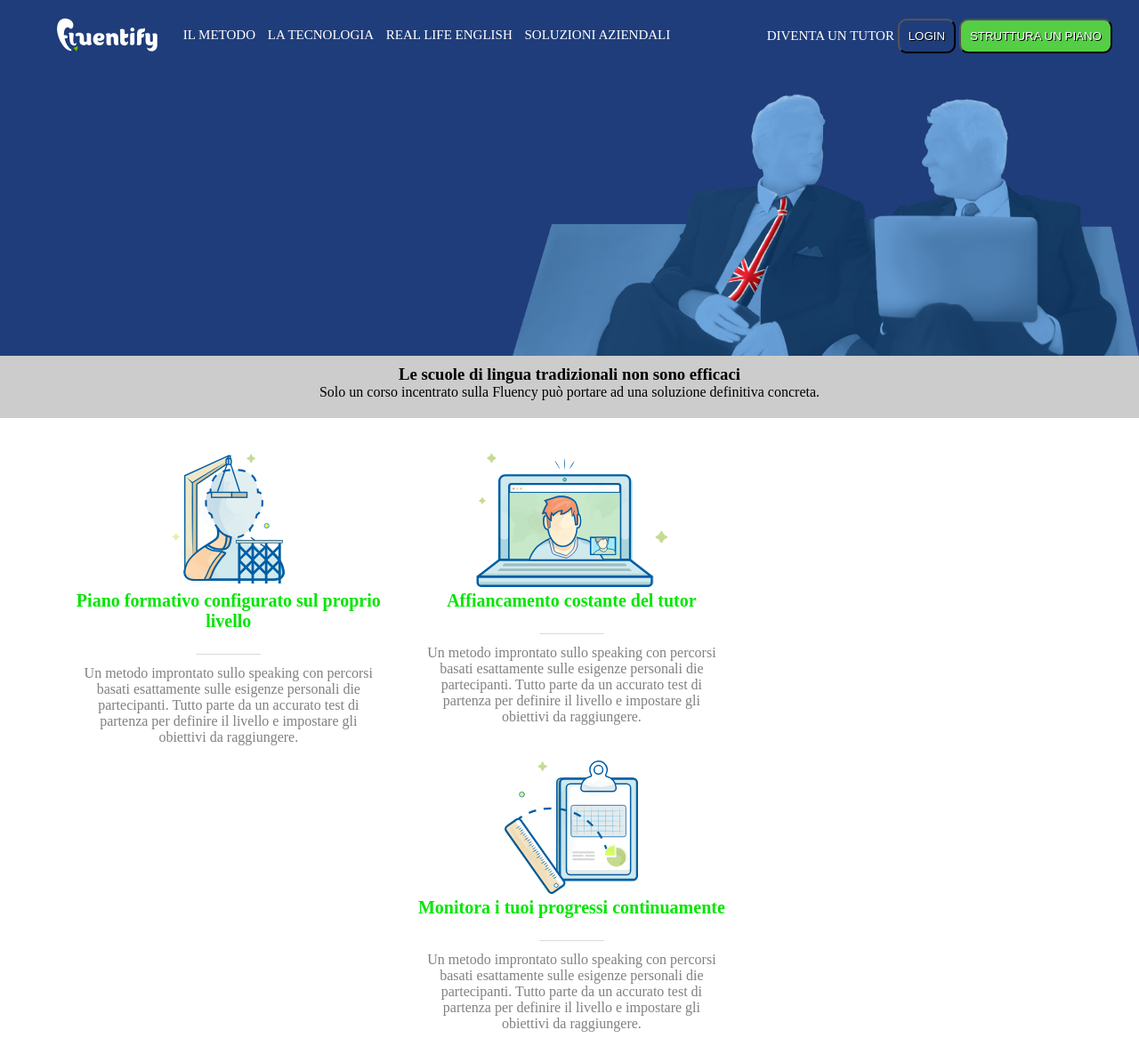
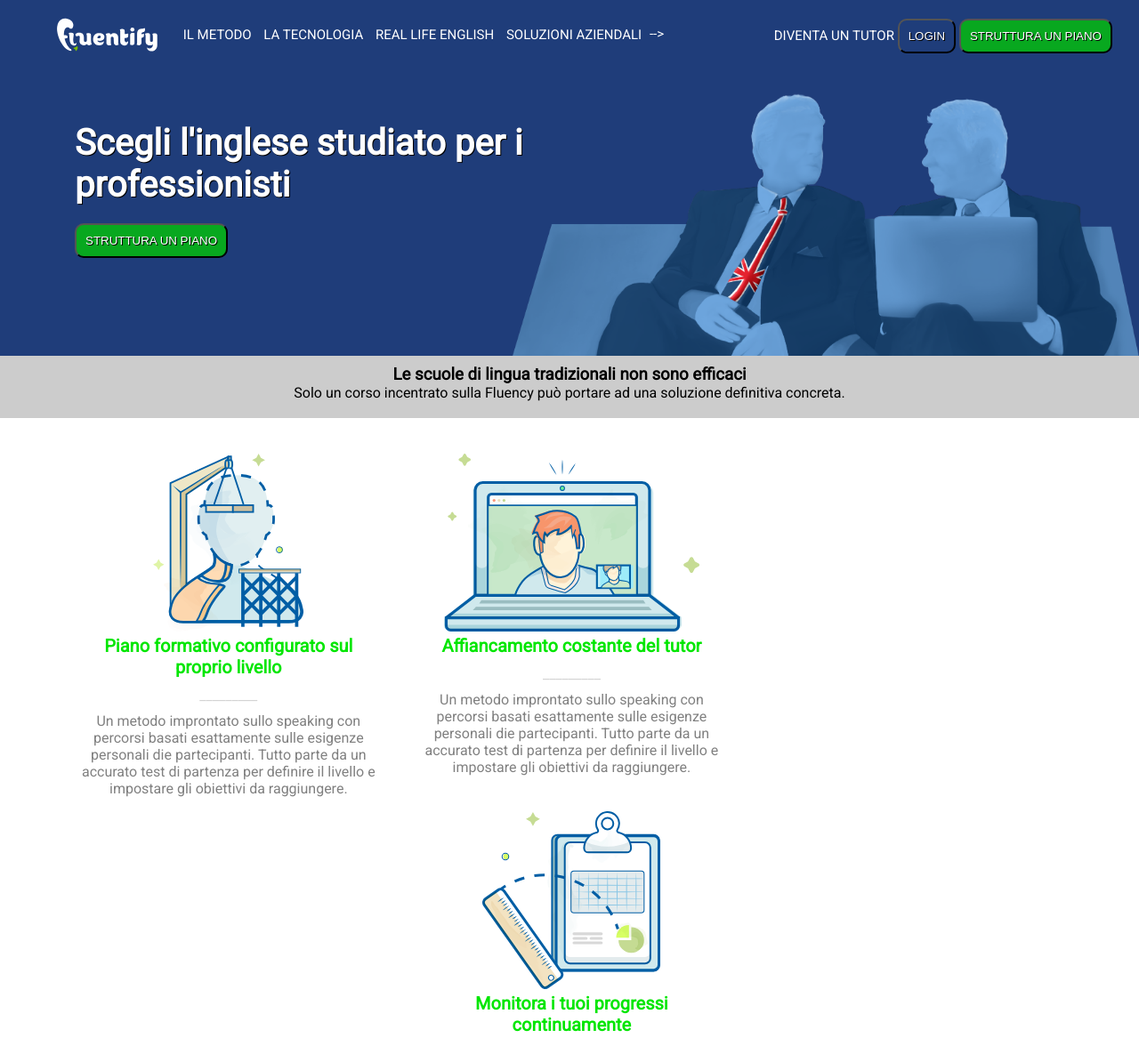
Before and after one commit to deivh/htmlcss-fluentify, a plain HTML site: page index.html in a window 1280 px wide. Shown: the top 1167 px of the page at 89% size. Drawn offline with Linux system fonts and the light colour scheme.

Commit message:
added title in the header and font change
i forgot to add the title :), and i fixed the font

```diff
--- a/css/main.css
+++ b/css/main.css
@@ -1,4 +1,4 @@
-@import url('https://fonts.googleapis.com/css2?family=Roboto:wght@300&display=swap');
+@import url('https://fonts.googleapis.com/css2?family=Roboto&display=swap');
 
 /* regole generiche di pagina */
 
@@ -11,7 +11,7 @@
 /* regole header intestazione */
 
 body {
-  font-style: 'Roboto', sans-serif;
+  font-family: 'Roboto', sans-serif;
 }
 
 header nav img {
@@ -77,7 +77,20 @@ button.login {
 }
 
 button.cta {
-background-color: rgba(102, 255, 51, 0.75);
+background-color: rgba(0, 204, 0, 0.75);
+}
+
+.page-title {
+  width:40%;
+  position: absolute;
+  bottom: 20%;
+  left: 5%;
+  margin: 0 0 30px 20px;
+}
+h1 {
+  margin-bottom: 20px;
+  font-size: 40px;
+  text-shadow: 1px 1px black;
 }
 
 /* regole main corpo centrale */
@@ -100,7 +113,7 @@ main {
   padding-top: 10px;
 }
 
-/* regole row */
+/* regole prima row */
 
 
 .row {
@@ -113,15 +126,15 @@ main {
   clear: both;
 }
 
-.cell {
+.cell-fr {
   float: left;
   margin: 20px ;
   width: 30%;
   text-align: center;
 }
-.cell img{
+.cell-fr img{
   width:auto;
-  height: 150px;;
+  height: 200px;;
 }
 
 .underline {
@@ -129,13 +142,36 @@ main {
   color: lightgrey;
 }
 
-.cell h4 {
+.cell-fr h4 {
   font-size: 20px;
   color: #00e600;
 }
 
-.cell p {
+.cell-fr p {
   color: grey;
+}
+
+/* .underline-cont {
+  width: 10%;
+  padding: 10px;
+  margin: auto;
+  text-align: center;
+} */
+
+.horizontal-rule {
+  width:90%;
+  margin: auto;
+  color: grey;
+}
+/* regole seconda row */
+
+.cell-sr {
+  float: left;
+  width: 40%;
+}
+.cell-sr img {
+  height: 500px;
+  width: auto;
 }
 /* regole footer */
 footer {
--- a/index.html
+++ b/index.html
@@ -29,7 +29,10 @@
         <button type="button" name="button" class="cta">STRUTTURA UN PIANO</button>
       </nav>
 
-      <!-- <div class="jumbotron">
+      <div class="page-title">
+        <h1>Scegli l'inglese studiato per i professionisti</h1>
+        <button type="button" name="button" class="cta">STRUTTURA UN PIANO</button>
+      </div>
 
       </div> -->
 
@@ -54,36 +57,49 @@
 
         <div class="row">
 
-          <div class="cell">
+          <div class="cell-fr">
               <img src="img/profile.svg" alt="immagine stilizzata di un volto umano realizzata usando strumenti edili">
             <h4>Piano formativo configurato sul proprio livello</h4>
+            <div class="underline"> _________</div>
+
+            <!-- metodo alternativo per la linea tra titolo e paragrafo -->
+            <!-- <div class="underline-cont"> <hr> </div> -->
+
+            <p>Un metodo improntato sullo speaking con percorsi basati esattamente sulle esigenze personali die partecipanti. Tutto parte da un accurato test di partenza per definire il livello e impostare gli obiettivi da raggiungere.</p>
+          </div>
+
+          <div class="cell-fr">
+              <img src="img/computer.svg" alt="immagine stilizzata di un computer portatile">
+            <h4>Affiancamento costante del tutor</h4>
             <div class="underline"> _________</div>
             <p>Un metodo improntato sullo speaking con percorsi basati esattamente sulle esigenze personali die partecipanti. Tutto parte da un accurato test di partenza per definire il livello e impostare gli obiettivi da raggiungere.</p>
           </div>
 
-          <div class="cell">
-              <img src="img/computer.svg" alt="immagine stilizzata di un computer portatile">
-            <h4>Affiancamento costante del tutor</h4>
-            <div class="underline"> _________</div>
-            <p>Un metodo improntato sullo speaking con percorsi basati esattamente sulle esigenze personali die partecipanti. Tutto parte da un accurato test di partenza per definire il livello e impostare gli obiettivi da raggiungere.</p>
-
-          </div>
-          <div class="cell">
+          <div class="cell-fr">
               <img src="img/doc.svg" alt="immagine stilizzata di un documento ed un righello">
             <h4>Monitora i tuoi progressi continuamente</h4>
             <div class="underline"> _________</div>
             <p>Un metodo improntato sullo speaking con percorsi basati esattamente sulle esigenze personali die partecipanti. Tutto parte da un accurato test di partenza per definire il livello e impostare gli obiettivi da raggiungere.</p>
+          </div>
 
-          </div>
         </div>
+      </section>
 
-      </section>
+      <!-- dallo screenshot hr sembra essere leggermente più corto della viewport-->
+
+      <div class="horizontal-rule">
+        <hr>
+      </div>
 
       <section>
 
         <div class="row">
+          <div class="cell-sr">
+            <img src="img/mountain.svg" alt="">
+          </div>
+          <div class="cell-sr">
 
-
+          </div>
         </div>
 
       </section>
```
Also changed, not shown: img/mountain.svg (added).
